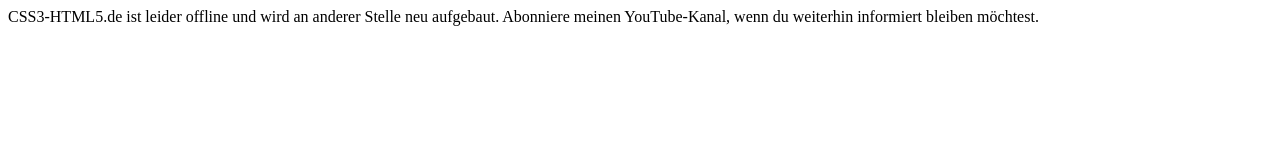
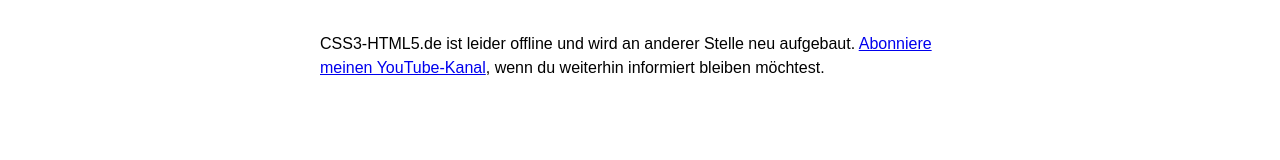
Before and after one commit to osartun/css3-html5, a website: page public/index.html in a window 1280 px wide. Drawn offline with Linux system fonts and the light colour scheme.

Commit message:
Slight changes in appearance

```diff
--- a/public/index.html
+++ b/public/index.html
@@ -2,10 +2,22 @@
 <html>
   <head>
     <title>CSS3-HTML5.de zieht um</title>
+    <style>
+      body {
+        font-family: sans-serif;
+        line-height: 1.5em;
+        max-width: 640px;
+        margin: auto;
+        margin-top: 32px;
+        padding: 0 16px;
+      }
+    </style>
   </head>
   <body>
     CSS3-HTML5.de ist leider offline und wird an anderer Stelle neu
-    aufgebaut. Abonniere meinen YouTube-Kanal, wenn du weiterhin
+    aufgebaut. <a
+    href="https://www.youtube.com/subscription_center?add_user=thytos">
+    Abonniere meinen YouTube-Kanal</a>, wenn du weiterhin
     informiert bleiben möchtest.
   </body>
 </html>
```
Also changed, not shown: public/favicon.ico (added).
